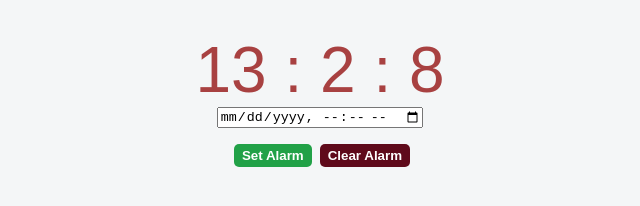
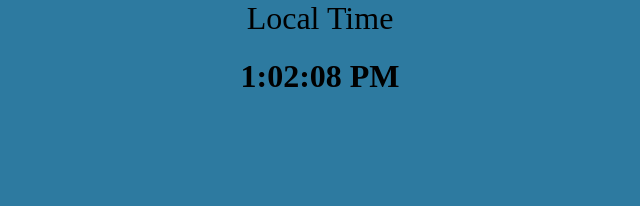
Before and after one commit to Mjtoffey/alarm-clock, a plain HTML site: page index.html in a window 1280 px wide. Shown: the whole page, without its empty margins (320-960 px from the left). Drawn offline with Linux system fonts and the light colour scheme.

Commit message:
scrapped and fixed

```diff
--- a/index.html
+++ b/index.html
@@ -1,26 +1,17 @@
 <!DOCTYPE html>
-<html lang="en">
-
-<head>
-    <meta charset="UTF-8">
-    <meta http-equiv="X-UA-Compatible" content="IE=edge">
-    <meta name="viewport" content="width=device-width, initial-scale=1.0">
-    <link rel="preconnect" href="https://fonts.googleapis.com">
-    <link rel="preconnect" href="https://fonts.gstatic.com" crossorigin>
-    <link href="https://fonts.googleapis.com/css2?family=Chakra+Petch:ital,wght@1,700&display=swap" rel="stylesheet">
-    <link rel="stylesheet" href="style.css"/>
-    <script src="./js/main.js"></script>
-    <title>Alarm CLock</title>
-</head>
-
-<body>
-    <section class="container">
-        <div id="clock"></div>
-        <input name="alarmTime" type="datetime-local">
-        <div class="controls">
-            <button class="button set-alarm">Set Alarm</button>
-            <button class="button clear-alarm">Clear Alarm</button>
+<html lang="en-us">
+    <head>
+        <meta charset="UTF-8">
+        <meta name="viewport" content="width=device-width">
+        <link rel="stylesheet" href="style.css">
+    </head>
+    <body>
+        <div class="time">
+            Local Time
+            <div>
+                <h1 class="time" id="clock"></h1>
+            </div>
         </div>
-    </section>
-</body>
+        <script src="./js/main.js"></script>
+    </body>
 </html>
--- a/js/main.js
+++ b/js/main.js
@@ -1,23 +1,11 @@
-function updateTime() {
-    const display = document.getElementById('clock');
-    const date = new Date();
-        console.log(display)
-    const hour = date.getHours();
-    const minutes = date.getMinutes();
-    const seconds = date.getSeconds();
+//grabs local time
+let time = document.getElementById('clock');
 
-    display.innerText=(`${hour} : ${minutes} : ${seconds}`)
-}
+// shows the clock on the page
+setInterval(() => {
+    let d = new Date ();
+    time.innerHTML = d.toLocaleTimeString();
+},1000)
 
-function formatTime(i) {
-    if ( getMinutes, getSeconds < 10 ) {
-        time = "0" + getMinutes, getSeconds;
-        return time;
-
-    }
-    else {
-        return time;
-    }
-}
-
-setInterval(updateTime, 1000);
+// alert
+setTimeout(function () { alert("get up and move."); }, 10000); // thousands refers to milliseconds
--- a/style.css
+++ b/style.css
@@ -1,52 +1,14 @@
 body,html {
     margin: 0;
     padding: 0;
-    background-color: #f4f6f7;
+    background-color: #2d7aa0;
+    font-size: xx-large;
 }
-
-* {
-    box-sizing: border-box;
+.time {
+    text-align: center;
 }
-
-.container {
-    min-height: 25vh;
-    display: flex;
-    flex-direction: column;
-    justify-content: center;
-    align-items: center;
+#clock {
+    font-size: xx-large;
+    text-decoration-color: black;
+    text-align: center;
 }
-
-#clock {
-    font-family: 'Bebas Neue', sans-serif;
-    font-size: 5vw;
-    background-color: rgb(168, 65, 65);
-    background-clip: text;
-    -webkit-background-clip: text;
-    -moz-background-clip: text;
-    -webkit-text-fill-color: transparent;
-    -moz-text-fill-color: transparent;
-}
-
-.controls {
-    margin-top: 16px;
-}
-
-.button {
-    font-weight: bold;
-    border-radius: 5px;
-    border: none;
-    color: white;
-    padding: 4px 8px;
-    margin-left: 4px;
-    cursor: pointer;
-}
-
-.set-alarm {
-    background-color: #21a147;
-    cursor: pointer;
-}
-
-.clear-alarm {
-    background-color: #5f0a1b;
-    cursor: pointer;
-}
```
